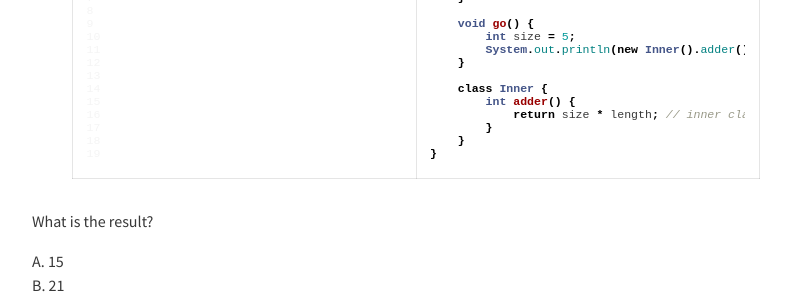
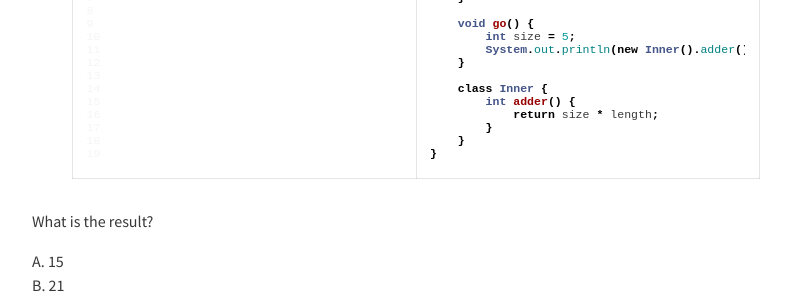
Before and after one commit to rampatra/JavaNotes, a Jekyll site: the page built from _posts/2015-08-20-nested-classes.md, in a window 1280 px wide and 900 px high, scrolled down 11283 px. Shown: the part 152-452 px from the top of the window, without its empty margins (224-1015 px from the left). Built offline with Jekyll 4.4.1, drawn with Linux system fonts in a browser that asks for light colours; nearby versions of some CDN libraries; comment, search, counter and statistics services are not loaded.

Commit message:
minor fix

```diff
--- a/_posts/2015-08-20-nested-classes.md
+++ b/_posts/2015-08-20-nested-classes.md
@@ -627,7 +627,7 @@ class OuterClassAccess {
 
     class Inner {
         int adder() {
-            return size * length; // inner class can access static members of outer class
+            return size * length;
         }
     }
 }
```
